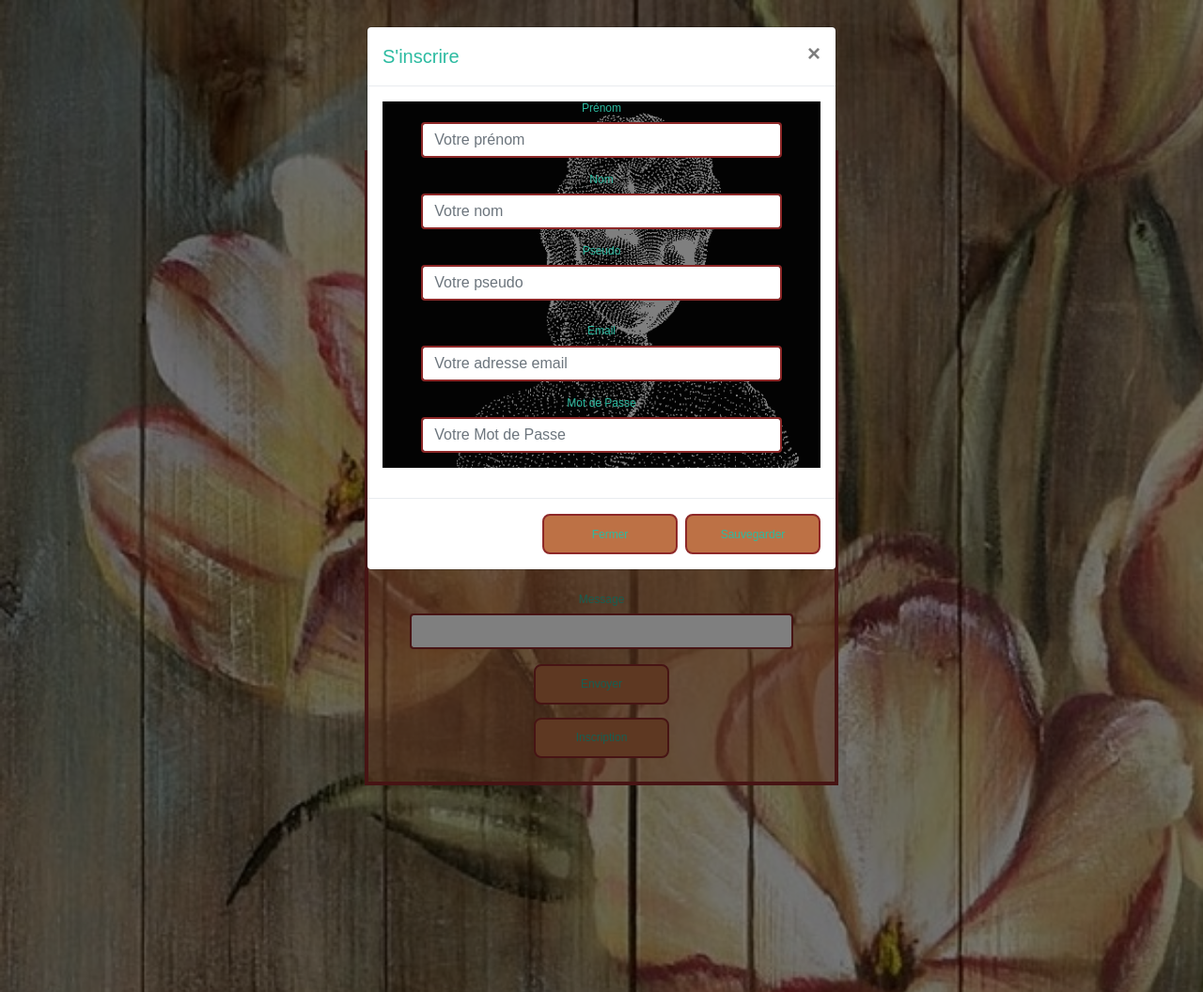
After one commit to Diablota/Minitchat, a PHP site: page / in a window 1280 px wide, after a click on "Inscription". The commit adds this page. Shown: the whole page at 94% size. Run offline with PHP 8.4, Linux system fonts and the light colour scheme; the visitor is signed in with stand-in values (Sample User, id 1); tables that the repository leaves empty or names only in its code hold one stand-in row (values such as "Sample post").

Commit message:
Version MVC

```diff
--- /dev/null
+++ b/index.php
@@ -0,0 +1,47 @@
+<?php
+
+require("modele/modeleminitchat.php");
+
+if(isset($_SESSION['userid'])) {
+	$showChat = true;
+}else {
+	$showChat = false;
+}
+
+// connexion
+$msgConnect = "";
+if (isset($_POST["emailConnection"])) {
+	$reponse = userConnection();
+	while ($donnees = $reponse->fetch()) {
+        if ($donnees['mdp'] == $_POST["mdp"]) {
+        	$showChat = true;
+            $msgConnect = $donnees['pseudo'];
+            $_SESSION['userid'] = $donnees['id'];
+            $_SESSION['pseudo'] = $donnees['pseudo'];
+        } else {
+            $msgConnect = 'Vérifiez vos identifiants';
+        }
+    }
+}
+
+if (isset($_POST["message"])) {
+    insererMessage($_POST["message"], $_SESSION['userid']);
+}
+
+
+
+// inscription
+if (isset($_POST["email"])) {
+    insertUser();
+}
+
+// Deconnexion
+if (isset($_POST["logout"])) {
+    session_destroy();
+    header('Location: index.php');
+}
+
+
+$reponse = showMessage();
+
+require("view/vueminitchat.php");
--- /dev/null
+++ b/modele/modeleminitchat.php
@@ -0,0 +1,65 @@
+<?php
+
+session_start();
+
+function showMessage(){
+	$bdd = coBdd();
+	$reponse = $bdd->query('
+	    SELECT utilisateur.pseudo , minichat.message
+	    FROM minichat
+	    LEFT JOIN utilisateur
+	        ON minichat.utilisateurId = utilisateur.id
+	    ORDER BY minichat.id DESC
+	');
+	return $reponse;
+}
+
+function insererMessage($msg, $userId) {
+	$bdd = coBdd();
+	$req = $bdd->prepare('
+		INSERT INTO minichat (message, utilisateurId)
+		VALUES (:message, :userId)');
+    $req->bindParam(':message', $msg);
+    $req->bindParam(':userId', $userId);
+    $req->execute();
+}
+
+// insert un utilisateur dans la base de donnée (INSCRIPTION)
+function insertUser() {
+	$bdd = coBdd();
+	$req = $bdd->prepare('
+		INSERT INTO utilisateur (nom, prenom, pseudo, email, mdp)
+		VALUES (:nom, :prenom, :pseudo, :email, :mdp)
+	');
+    $req->bindParam(':prenom', $_POST["prenom"], PDO::PARAM_STR);
+    $req->bindParam(':nom', $_POST["nom"], PDO::PARAM_STR);
+    $req->bindParam(':pseudo', $_POST["pseudo"], PDO::PARAM_STR);
+    $req->bindParam(':email', $_POST["email"], PDO::PARAM_STR);
+    $req->bindParam(':mdp', $_POST["mdp"], PDO::PARAM_STR);
+    $req->execute();
+}
+
+// Vérifie les données utilisateur (CONNEXION)
+function userConnection() {
+	$bdd = coBdd();
+    $reponse = $bdd->prepare('
+        SELECT *
+        FROM utilisateur
+        WHERE email = "' . $_POST["emailConnection"] . '"
+    ');
+    $reponse->execute();
+    return $reponse;
+}
+
+
+function coBdd(){
+	try
+	{
+	    $bdd = new PDO('mysql:host=localhost;dbname=exercicetchat;charset=utf8', 'root', '');
+	    return $bdd;
+	}
+	catch(Exception $e)
+	{
+	    die('Erreur : '.$e->getMessage());
+	}
+}
--- a/minitchatbootstrap.css
+++ b/src/css/minitchatbootstrap.css
@@ -3,7 +3,7 @@ body {
     color: #2cbba1;
     text-align:center;
     padding:160px;
-    background-image:url(fondfleur.jpg);
+    background-image:url(../img/fondfleur.jpg);
     background-size: 2000px;
     background-repeat: no-repeat;
     }
@@ -15,7 +15,7 @@ body {
     padding:10px;
     background:#fff;
     height:270px;
-    width:430px;
+    width:410px;
     border:3px solid #8e2828;
     overflow-x: hidden;
     overflow-wrap: break-word; }
@@ -45,7 +45,13 @@ input:focus {
 }
 
 .mamodal {
-    background-image:url(contourentier.jpg);
-    background-size: 370px;
+    background-image:url(../img/visage.gif);
+    background-size: 470px;
     background-repeat: no-repeat;
 }
+
+.mamodal1 {
+    background-image:url(../img/monde.gif);
+    background-size: 470px;
+    background-repeat: no-repeat;
+}
--- /dev/null
+++ b/view/vueminitchat.php
@@ -0,0 +1,142 @@
+<!DOCTYPE html>
+<html lang="fr">
+<head>
+    <title>Mon tchatche</title>
+    <link type="text/css" rel="stylesheet" href="lib/css/bootstrap.css" />
+    <link rel="stylesheet" type="text/css" href="src/css/minitchatbootstrap.css">
+    <script type="text/javascript" src="lib/js/jquery.js"></script>
+    <script type="text/javascript" src="lib/js/bootstrap.js"></script>
+</head>
+<body>
+    <div id="wrapper">
+        <div class="form-group"> <br />
+            <h3>Bienvenue <?php echo " " . $msgConnect; ?> </h3>
+            <button type="button" class="monbouton" data-toggle="modal" data-target="#exampleModal1"> Connexion</button>
+        </div>
+        <form action="index.php" method="post">
+            <input type="submit" value="Se déconnecter" class="monbouton" name="logout" />
+        </form>
+        <br />
+        <?php
+            if($showChat) {
+        ?>
+            <div id="chatbox" >
+                <?php
+                    // Affichage de chaque message (toutes les données sont protégées par htmlspecialchars)
+                    while ($donnees = $reponse->fetch()) {
+                        echo '<p><strong>' . htmlspecialchars($donnees['pseudo']) . '</strong> : ' . htmlspecialchars($donnees['message']) . '</p>';
+                    }
+                ?>
+            </div>
+            <form method="post" action="index.php">
+                <label for="message">Message</label>
+                <div class="form-group">
+                    <div class="row">
+                        <div class="col-md-1"></div>
+                        <div class="col-md-10 text-center">
+                            <input type="text" name="message" id="message" size="63" class="form-control"  />
+                        </div>
+                        <div class="col-md-1"></div>
+                    </div>
+                </div>
+                <input type="submit" value="Envoyer" class="monbouton" />
+            </form>
+        <?php
+            }
+        ?>
+        <br />
+        <button type="button" class="monbouton" data-toggle="modal" data-target="#exampleModal">
+        Inscription
+        </button>
+    </div>
+
+
+<!-- MODAL INSCRIPTION -->
+<div class="modal fade" id="exampleModal" tabindex="-1" role="dialog" aria-labelledby="exampleModalLabel" aria-hidden="true">
+    <div class="modal-dialog" role="document">
+        <div class="modal-content">
+            <div class="modal-header">
+                <h5 class="modal-title" id="exampleModalLabel">S'inscrire</h5>
+                <button type="button" class="close" data-dismiss="modal" aria-label="Close">
+                    <span aria-hidden="true">&times;</span>
+                </button>
+            </div>
+            <div class="modal-body">
+                <div class="mamodal">
+                    <form method="post" action="index.php">
+                        <div class="form-group">
+                            <div class="row">
+                                <div class="col-md-1"></div>
+                                <div class="col-md-10 text-center">
+                                    <div class="form-group">
+                                        <label for="validationDefault01">Prénom</label>
+                                        <input type="text" name="prenom" class="form-control" placeholder="Votre prénom" />
+                                    </div>
+                                    <div class="form-group">
+                                        <label for="validationDefault02">Nom</label>
+                                        <input type="text" name="nom" class="form-control" placeholder="Votre nom" />
+                                    </div>
+                                    <div class="form-group">
+                                        <label for="pseudo">Pseudo</label>
+                                        <input type="text" name="pseudo" class="form-control" placeholder="Votre pseudo" />
+                                    </div>
+                                    <div class="form-group">
+                                        <label for="inputEmail3" class="col-sm-2 col-form-label">Email</label>
+                                        <input type="email" name="email" class="form-control" id="exampleInputEmail1" placeholder="Votre adresse email" />
+                                    </div>
+                                    <div class="form-group">
+                                        <label for="exampleInputPassword1">Mot de Passe</label>
+                                        <input type="password" class="form-control" name="mdp" id="exampleInputPassword1" placeholder="Votre Mot de Passe" />
+                                    </div>
+                                </div>
+                                <div class="col-md-1"></div>
+                            </div>
+                        </div>
+                    </form>
+                </div>
+            </div>
+            <div class="modal-footer">
+                <button type="button" class="monbouton" data-dismiss="modal">Fermer</button>
+                <button type="button" class="monbouton">Sauvegarder</button>
+            </div>
+        </div>
+    </div>
+</div>
+
+<!--  MODAL CONNEXION ---->
+<div class="modal fade" id="exampleModal1" tabindex="-1" role="dialog" aria-labelledby="exampleModal1Label" aria-hidden="true">
+    <div class="modal-dialog" role="document">
+        <div class="modal-content">
+            <div class="modal-header">
+                <h5 class="modal-title" id="exampleModal1Label">Se connecter</h5>
+                <button type="button" class="close" data-dismiss="modal" aria-label="Close">
+                     <span aria-hidden="true">&times;</span>
+                </button>
+            </div>
+            <form name="login" id="login" method="post" action="index.php">
+                <div class="modal-body">
+                    <div class="mamodal1">
+                        <div class="form-group">
+                            <div class="row">
+                                <div class="col-md-1"></div>
+                                <div class="col-md-10 text-center">
+                                    <label for="inputEmail3" class="col-sm-2 col-form-label">Email</label>
+                                    <input type="email" name="emailConnection" class="form-control" placeholder="Votre email" /> <br />
+                                    <label for="exampleInputPassword1">Mot de passe</label>
+                                    <input type="password" class="form-control" name="mdp" placeholder="Votre mot de passe" /> <br />
+                                </div>
+                            </div>
+                            <div class="col-md-1"></div>
+                        </div>
+                    </div>
+                </div>
+                <div class="modal-footer">
+                    <button type="button" class="monbouton" data-dismiss="modal">Fermer</button>
+                    <button type="submit" class="monbouton">Se connecter</button>
+                </div>
+            </form>
+        </div>
+    </div>
+</div>
+</body>
+</html>
```
Also changed, not shown: initialisation.php (deleted, +0 -14 lines), minitchatbootstrap.php (deleted, +0 -203 lines), contourentier.jpg (deleted), encadr.jpg (deleted), encadrement.jpg (deleted), src/img/fondfleur.jpg (renamed from fondfleur.jpg), src/img/monde.gif (added), src/img/visage.gif (added), tchat.txt (deleted).
